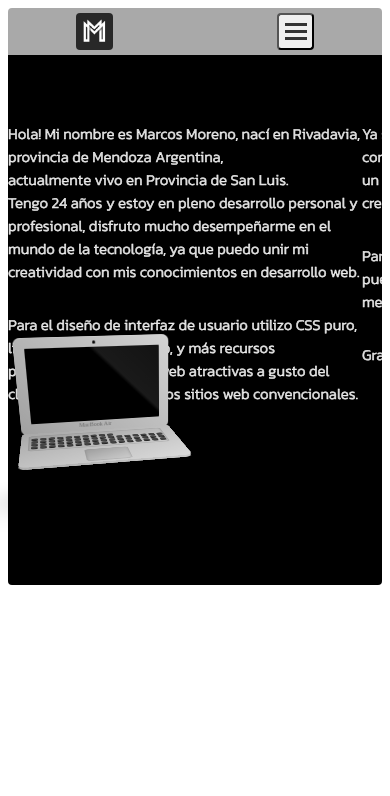
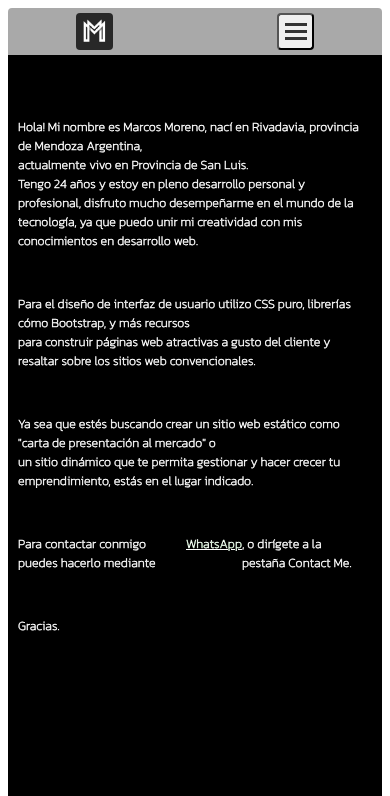
Before and after one commit to MarcosMoreno0912/Portfolio_Marcos, a React (Vite) app in the folder Client/: page /about in a window 390 px wide. Shown: the top 796 px of the page. Built offline with nearby package versions, Linux system fonts and the light colour scheme.

Commit message:
about css responsive

```diff
--- a/Client/src/views/AboutMe/AboutMe.jsx
+++ b/Client/src/views/AboutMe/AboutMe.jsx
@@ -16,9 +16,7 @@ const AboutMe = () => {
 		  		<p>Ya sea que estés buscando crear un sitio web estático como "carta de presentación al mercado" o<br/>
             un sitio dinámico que te permita gestionar y hacer crecer tu emprendimiento, estás en el lugar indicado.
 		  		</p>
-
-		  		<p>Para contactar conmigo puedes hacerlo mediante  <a href="https://api.whatsapp.com/send?phone=5492634284295"> WhatsApp</a>, o dirígete a la pestaña Contact Me.</p>
-
+		  		<p>Para contactar conmigo puedes hacerlo mediante<a href="https://api.whatsapp.com/send?phone=5492634284295"> WhatsApp</a>, o dirígete a la pestaña Contact Me.</p>
 		  		<p>Gracias.</p>
 		  	</div>
 				<div className={style.macbook}>
--- a/Client/src/views/AboutMe/AboutMe.module.css
+++ b/Client/src/views/AboutMe/AboutMe.module.css
@@ -477,3 +477,41 @@
     box-shadow: 0 0 60px 40px rgba(0,0,0,0.3);
   }
 }
+
+@media (max-width: 768px) {
+  .about {
+    width: auto;
+    height: 800px;
+  }
+
+  .about .text {
+    display: flex;
+    flex-wrap: wrap;
+    flex-direction: row;
+    align-items: flex-start;
+    justify-content: flex-start;
+    font-weight: 250;
+    -webkit-text-stroke: 0.5px white;
+    text-stroke: 0.5px white;
+    color: lightgray;
+    font-family: 'Kanit', sans-serif;
+    font-size: 12.5px;
+    width: 98%;
+    height: 562px;
+    margin-left: 10px;
+    margin-bottom: 140px;
+  }
+
+  /*---Animation---*/
+  .macbook {
+    width: 290px;
+    height: 236px;
+    position: absolute;
+    left: 50%;
+    top: 105%;
+    margin: -85px 0 0 -78px;
+    perspective: 500px;
+  }
+}
+
+@media (max-width: 540px) {}
```
